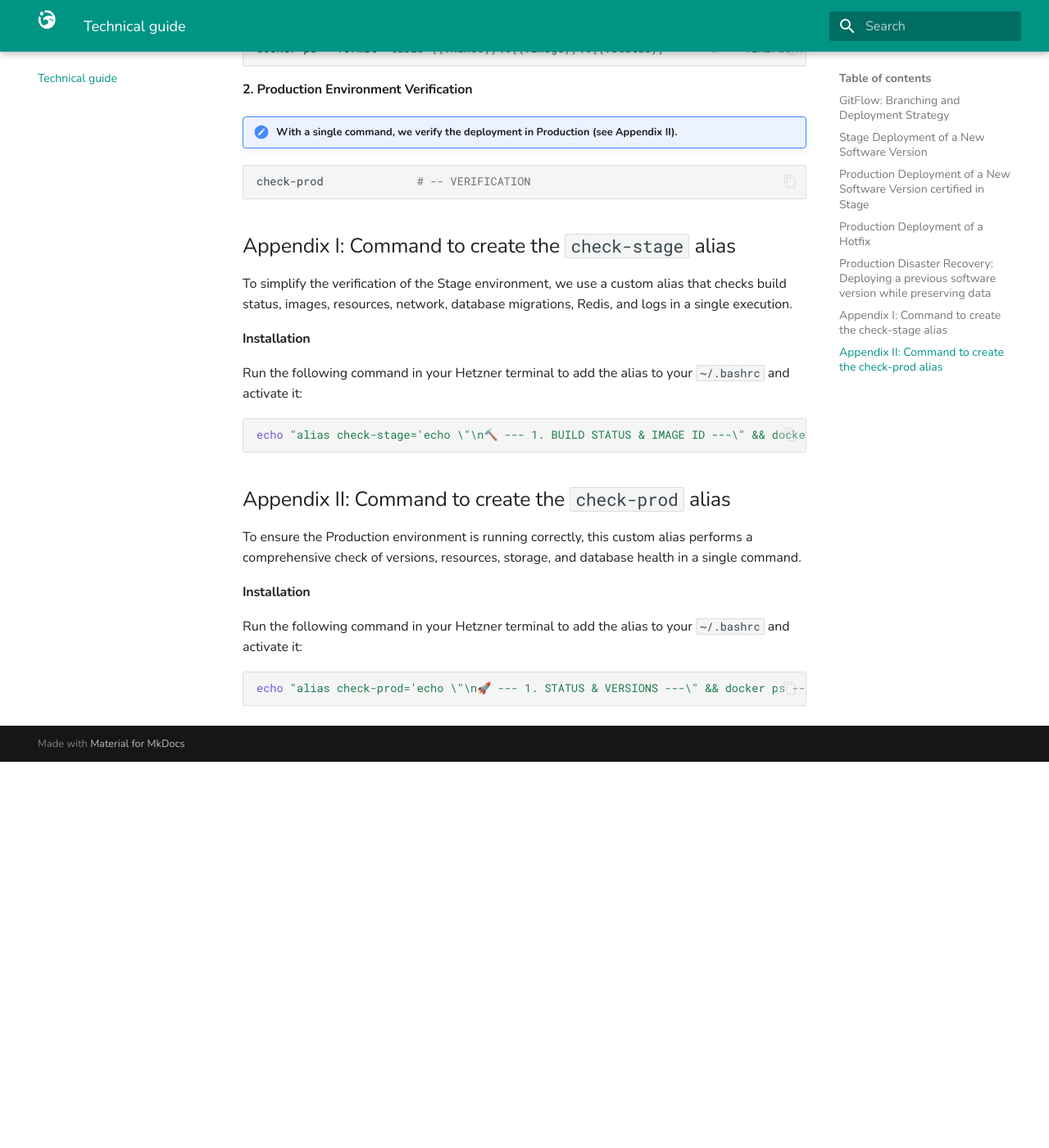
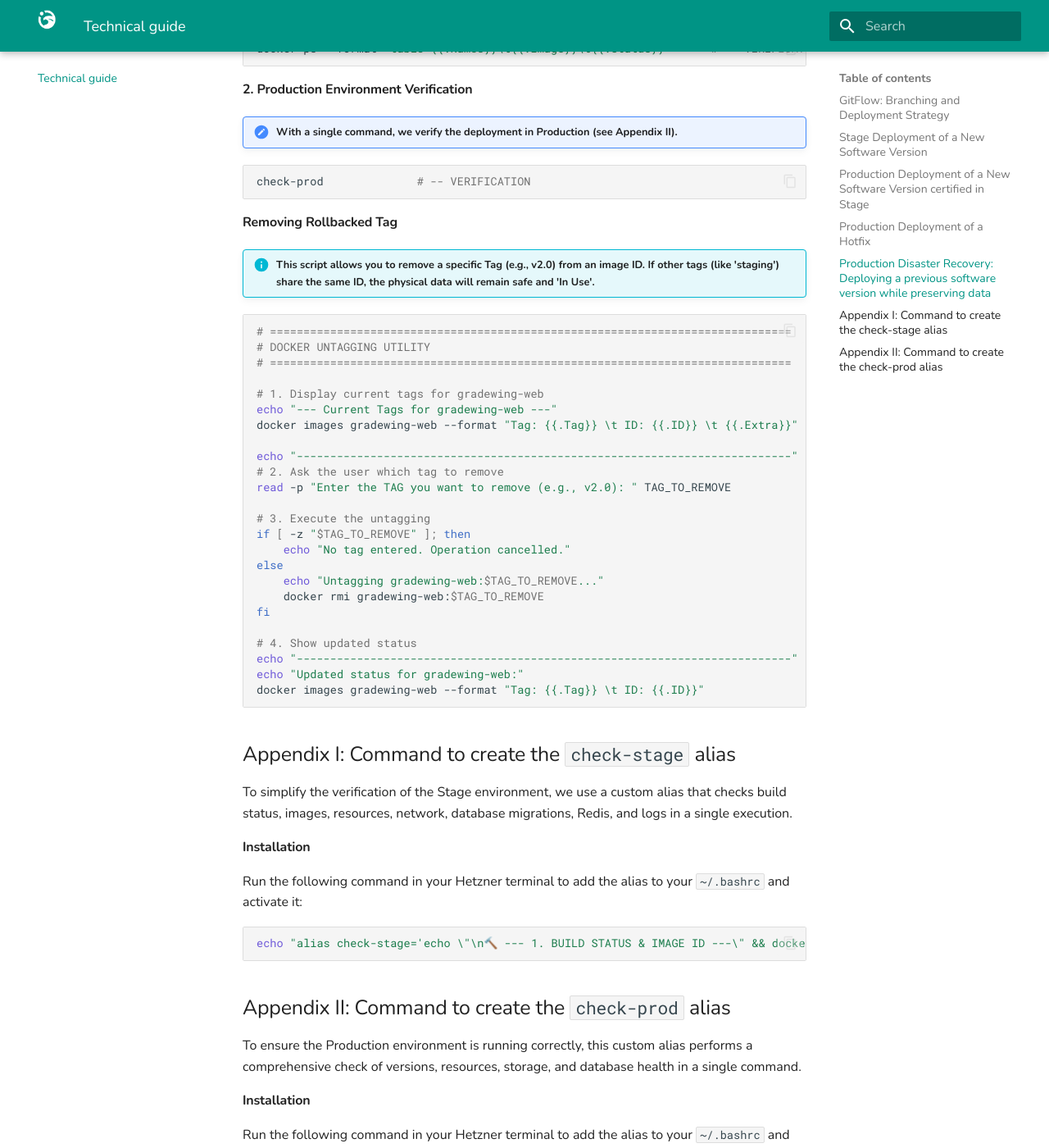
Before and after one commit to pablopenlop/gradewing_guide, an MkDocs documentation site: the page built from docs/other.md, in a window 1280 px wide and 1400 px high, scrolled down 9873 px. Shown: the whole window at 82% size. Built offline with MkDocs 1.6.1 and Material for MkDocs 9.7.7, drawn with Linux system fonts in a browser that asks for light colours; before the commit the page ends 10802 px from its top, so only the background shows below that.

Commit message:
Update other.md

````diff
--- a/docs/other.md
+++ b/docs/other.md
@@ -411,6 +411,37 @@ docker ps --format "table {{.Names}}\t{{.Image}}\t{{.Status}}"		# -- VERIFICATIO
 check-prod				# -- VERIFICATION
 ```
 
+#### Removing Rollbacked Tag
+
+!!! info "This script allows you to remove a specific Tag (e.g., v2.0) from an image ID. If other tags (like 'staging') share the same ID, the physical data will remain safe and 'In Use'."
+
+```bash
+# ==============================================================================
+# DOCKER UNTAGGING UTILITY
+# ==============================================================================
+
+# 1. Display current tags for gradewing-web
+echo "--- Current Tags for gradewing-web ---"
+docker images gradewing-web --format "Tag: {{.Tag}} \t ID: {{.ID}} \t {{.Extra}}"
+
+echo "--------------------------------------------------------------------------"
+# 2. Ask the user which tag to remove
+read -p "Enter the TAG you want to remove (e.g., v2.0): " TAG_TO_REMOVE
+
+# 3. Execute the untagging
+if [ -z "$TAG_TO_REMOVE" ]; then
+    echo "No tag entered. Operation cancelled."
+else
+    echo "Untagging gradewing-web:$TAG_TO_REMOVE..."
+    docker rmi gradewing-web:$TAG_TO_REMOVE
+fi
+
+# 4. Show updated status
+echo "--------------------------------------------------------------------------"
+echo "Updated status for gradewing-web:"
+docker images gradewing-web --format "Tag: {{.Tag}} \t ID: {{.ID}}"
+```
+
 ## Appendix I: Command to create the `check-stage` alias
 
 To simplify the verification of the Stage environment, we use a custom alias that checks build status, images, resources, network, database migrations, Redis, and logs in a single execution.
````
